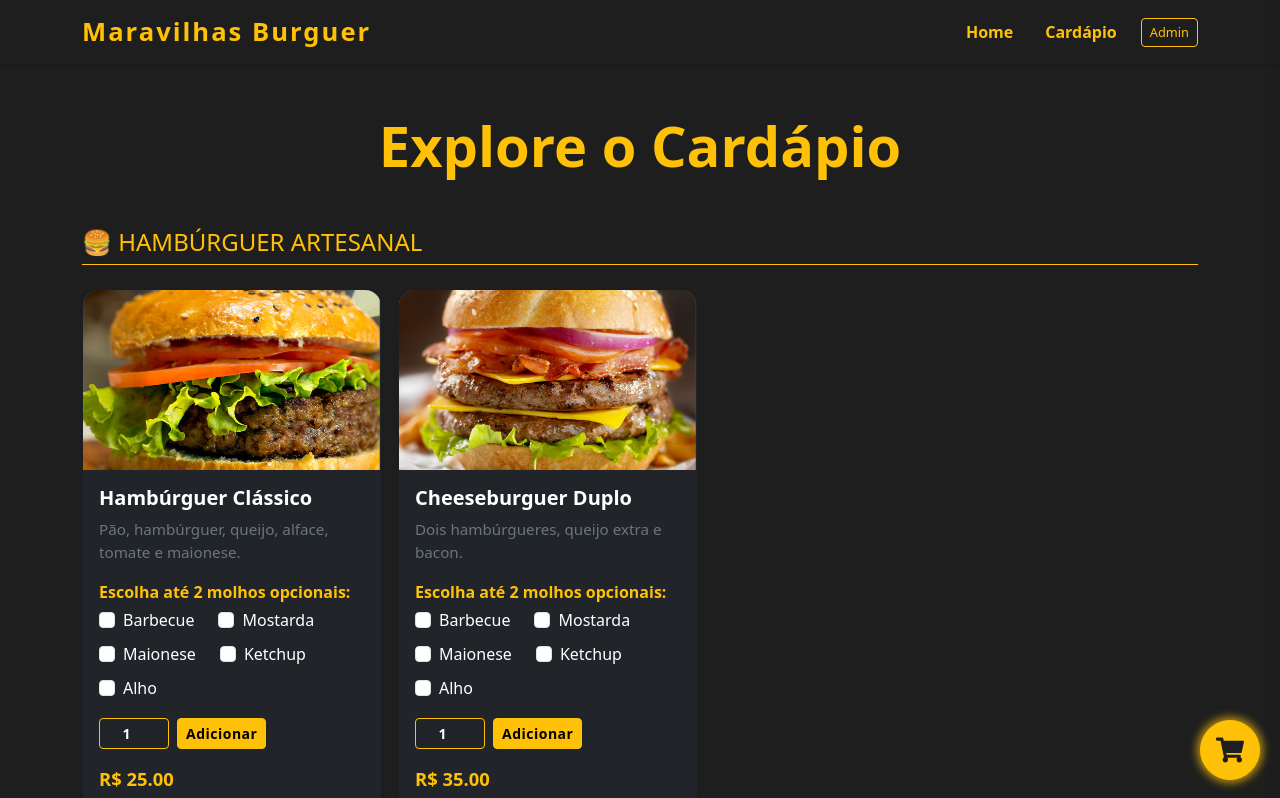
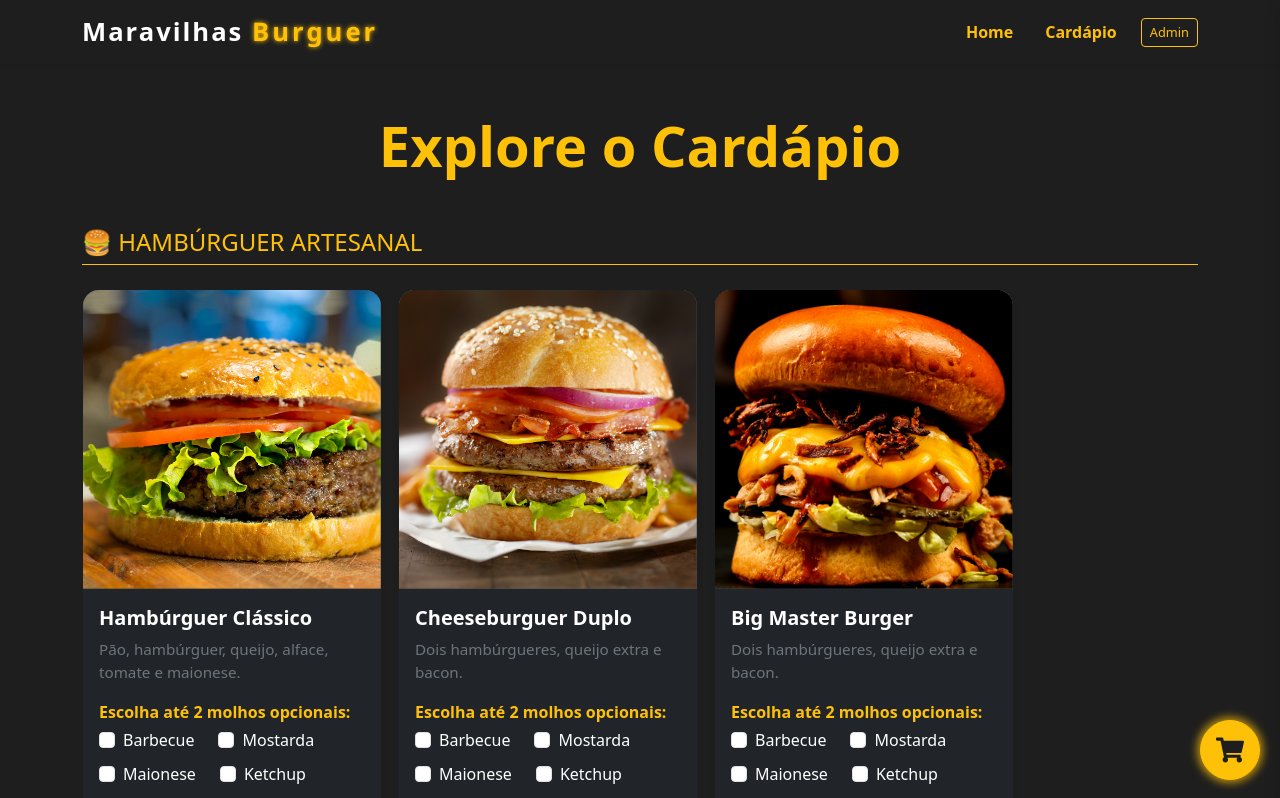
Before and after one commit to Pablo-Sousa02/Burguer-Ecommerce, a React (Create React App) app in the folder commerce-front/: page /cardapio in a window 1280 px wide. Shown: the top 798 px of the page. Built offline with nearby package versions, Linux system fonts and the light colour scheme; no server answers.

Commit message:
update styles

```diff
--- a/commerce-front/src/components/Navbar.js
+++ b/commerce-front/src/components/Navbar.js
@@ -7,7 +7,7 @@
     const [nome, setNome] = useState('');
     const [senha, setSenha] = useState('');
     const [isAdmin, setIsAdmin] = useState(false);
-    const [showWelcome, setShowWelcome] = useState(false); // mensagem rápida após login
+    const [showWelcome, setShowWelcome] = useState(false);
     const navigate = useNavigate();
 
     useEffect(() => {
@@ -24,11 +24,11 @@
         localStorage.setItem('adminAuth', 'true');
         setIsAdmin(true);
         setShowModal(false);
-        setShowWelcome(true); // mostra mensagem
+        setShowWelcome(true);
         setNome('');
         setSenha('');
         setTimeout(() => {
-            setShowWelcome(false); // esconde após alguns segundos
+            setShowWelcome(false);
         }, 4000);
         } else {
         alert('Credenciais inválidas');
@@ -50,11 +50,22 @@
         >
             <div className="container">
             <Link
-                className="navbar-brand fw-bold text-warning"
                 to="/"
+                className="navbar-brand fw-bold text-white"
                 style={{ fontSize: '1.6rem', letterSpacing: '2px' }}
             >
-                Maravilhas Burguer
+                Maravilhas{' '}
+                <span
+                style={{
+                    color: '#ffc107',
+                    textShadow: '0 0 5px #ffc107',
+                    fontWeight: '900',
+                    fontFamily: "'Segoe UI', Tahoma, Geneva, Verdana, sans-serif",
+                    letterSpacing: '3px',
+                }}
+                >
+                Burguer
+                </span>
             </Link>
 
             <button
@@ -96,10 +107,7 @@
 
                 {isAdmin && (
                     <>
-                    <li
-                        className="nav-item d-flex align-items-center text-warning"
-                        style={{ fontSize: '0.9rem' }}
-                    >
+                    <li className="nav-item d-flex align-items-center text-warning" style={{ fontSize: '0.9rem' }}>
                         <span className="me-2">👤 Admin ativo</span>
                         <button
                         className="btn btn-sm btn-outline-warning"
@@ -111,11 +119,7 @@
                         </button>
                     </li>
                     <li className="nav-item">
-                        <Link
-                        to="/admin"
-                        className="btn btn-sm btn-warning"
-                        style={{ fontSize: '0.8rem' }}
-                        >
+                        <Link to="/admin" className="btn btn-sm btn-warning" style={{ fontSize: '0.8rem' }}>
                         Painel Admin
                         </Link>
                     </li>
@@ -126,7 +130,7 @@
             </div>
         </nav>
 
-        {/* ✅ Mensagem de boas-vindas após login */}
+        {/* Mensagem de boas-vindas após login */}
         {showWelcome && (
             <div
             className="alert alert-warning text-dark text-center shadow"
@@ -152,10 +156,7 @@
             tabIndex="-1"
             onClick={() => setShowModal(false)}
             >
-            <div
-                className="modal-dialog modal-dialog-centered"
-                onClick={(e) => e.stopPropagation()}
-            >
+            <div className="modal-dialog modal-dialog-centered" onClick={(e) => e.stopPropagation()}>
                 <div className="modal-content bg-dark text-white border-warning">
                 <div className="modal-header">
                     <h5 className="modal-title text-warning">Login Admin</h5>
@@ -200,3 +201,4 @@
         </>
     );
     }
+    // This code defines a responsive navigation bar with a login modal for admin access.
--- a/commerce-front/src/components/ProductCard.js
+++ b/commerce-front/src/components/ProductCard.js
@@ -50,7 +50,7 @@
             src={product.image}
             alt={product.name}
             className="card-img-top"
-            style={{ height: '180px', objectFit: 'cover', borderTopLeftRadius: '1rem', borderTopRightRadius: '1rem' }}
+            style={{ height: '300px', objectFit: 'cover', borderTopLeftRadius: '1rem', borderTopRightRadius: '1rem' }}
         />
 
         <div className="card-body d-flex flex-column p-3">
--- a/commerce-front/src/pages/Cardapio.js
+++ b/commerce-front/src/pages/Cardapio.js
@@ -17,6 +17,13 @@
         description: 'Dois hambúrgueres, queijo extra e bacon.',
         price: 35.0,
         image: '/img/CheeseburguerDuplo.svg',
+        },
+        {
+        id: 3,
+        name: 'Big Master Burger',
+        description: 'Dois hambúrgueres, queijo extra e bacon.',
+        price: 40.0,
+        image: '/img/X-tudo.svg',
         },
     ],
     porcoes: [
```
